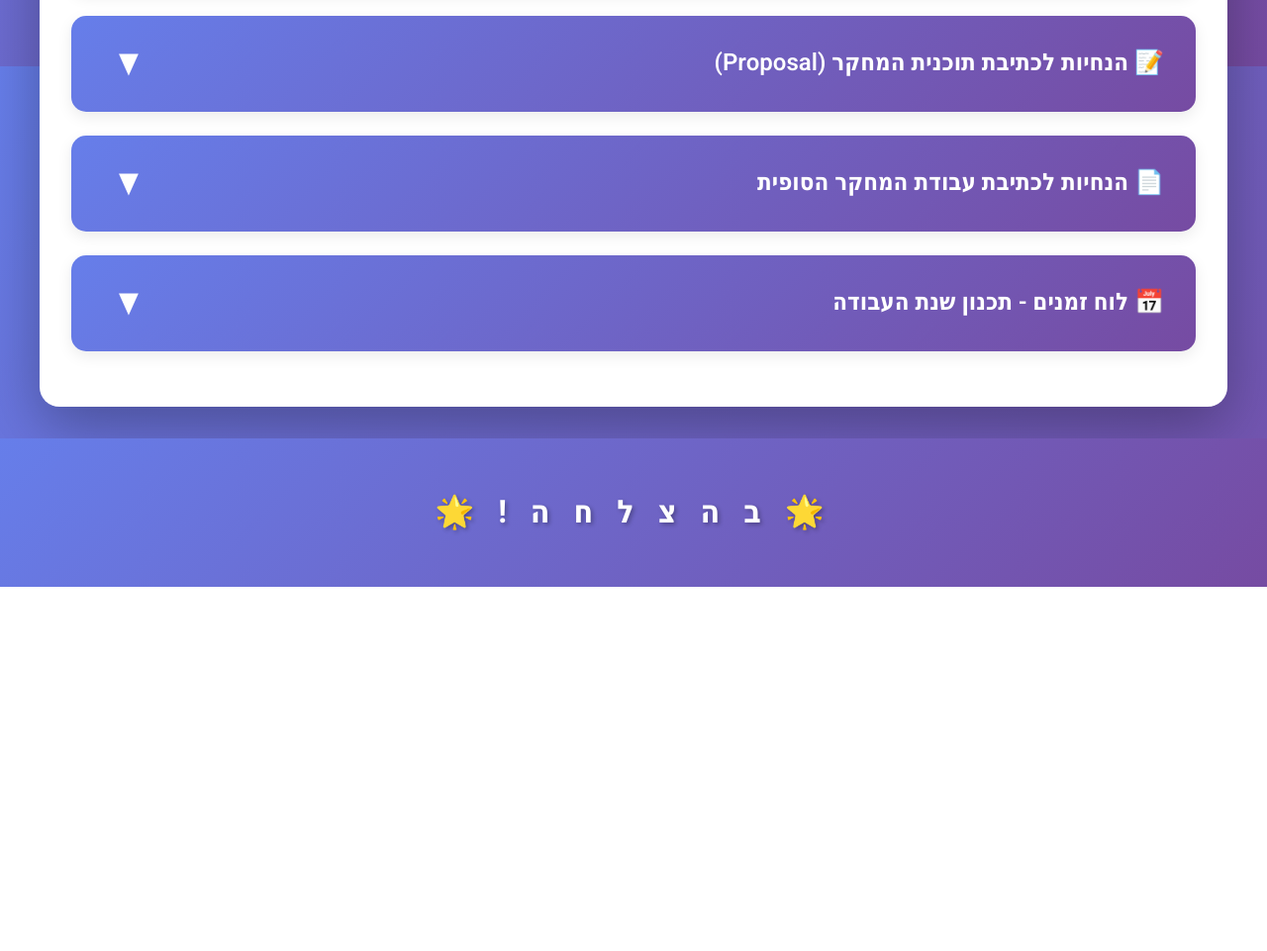
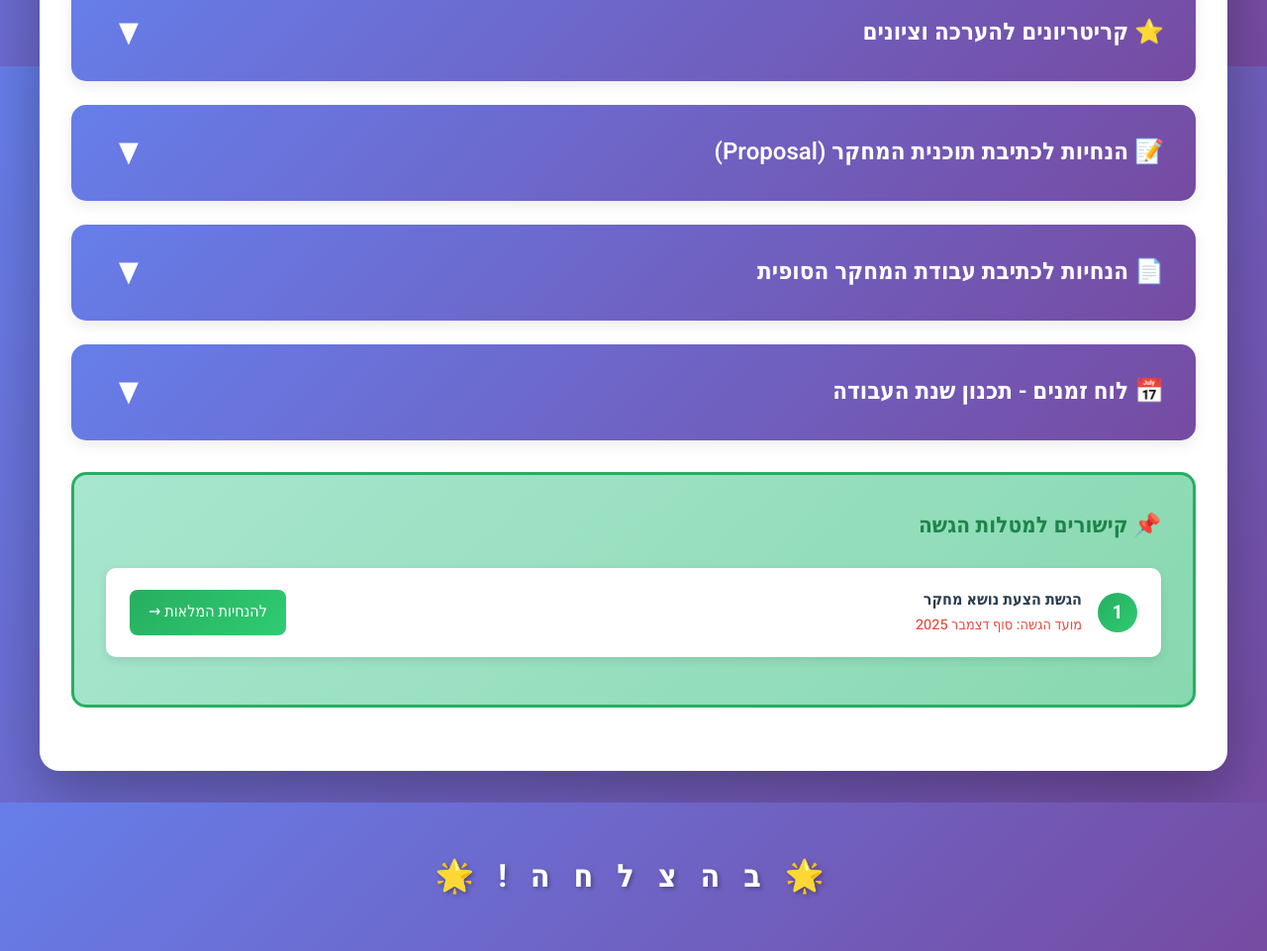
Before and after one commit to shaytsaban/CLB-SEMINAR, a plain HTML site: page index.html in a window 1280 px wide. Shown: the part 1533-2494 px from the top of the page at 99% size. Before the commit the page ends 2126 px from the top, so only its background shows below. Drawn offline with Linux system fonts and the light colour scheme; grey boxes are pictures that could not be loaded.

Commit message:
Add urgent notice banner and assignments section
Added an urgent notice banner and assignments section with styling.

```diff
--- a/index.html
+++ b/index.html
@@ -18,6 +18,38 @@
             color: #2c3e50;
             background: linear-gradient(135deg, #667eea 0%, #764ba2 100%);
             background-attachment: fixed;
+        }
+        /* Urgent Notice Banner */
+        .urgent-notice {
+            background: linear-gradient(135deg, #ff6b6b 0%, #ee5a24 100%);
+            color: white;
+            padding: 1.2rem 2rem;
+            text-align: center;
+            font-size: 1.15rem;
+            font-weight: 600;
+            box-shadow: 0 4px 15px rgba(0,0,0,0.3);
+            position: relative;
+            z-index: 100;
+            animation: urgentPulse 2s ease-in-out infinite;
+        }
+        .urgent-notice a {
+            color: #fff;
+            background: rgba(255,255,255,0.25);
+            padding: 0.4rem 1rem;
+            border-radius: 20px;
+            text-decoration: none;
+            margin-right: 0.5rem;
+            transition: all 0.3s;
+            display: inline-block;
+            margin-top: 0.5rem;
+        }
+        .urgent-notice a:hover {
+            background: rgba(255,255,255,0.4);
+            transform: scale(1.05);
+        }
+        @keyframes urgentPulse {
+            0%, 100% { box-shadow: 0 4px 15px rgba(0,0,0,0.3); }
+            50% { box-shadow: 0 4px 25px rgba(255,107,107,0.5); }
         }
         .hero {
             background: linear-gradient(135deg, rgba(102, 126, 234, 0.95) 0%, rgba(118, 75, 162, 0.95) 100%);
@@ -630,6 +662,76 @@
             margin: 1.5rem 0;
             border-right: 5px solid #e17055;
         }
+        /* Assignment Links Section */
+        .assignments-section {
+            background: linear-gradient(135deg, #a8e6cf 0%, #88d8b0 100%);
+            padding: 2rem;
+            border-radius: 15px;
+            margin: 2rem 0;
+            border: 3px solid #27ae60;
+        }
+        .assignments-section h3 {
+            color: #1e8449;
+            font-size: 1.4rem;
+            margin-bottom: 1.5rem;
+            display: flex;
+            align-items: center;
+            gap: 0.5rem;
+        }
+        .assignment-link-card {
+            background: white;
+            padding: 1.2rem 1.5rem;
+            border-radius: 10px;
+            margin-bottom: 1rem;
+            display: flex;
+            justify-content: space-between;
+            align-items: center;
+            box-shadow: 0 3px 10px rgba(0,0,0,0.1);
+            transition: all 0.3s;
+        }
+        .assignment-link-card:hover {
+            transform: translateX(-5px);
+            box-shadow: 0 5px 15px rgba(0,0,0,0.15);
+        }
+        .assignment-link-card .info {
+            display: flex;
+            align-items: center;
+            gap: 1rem;
+        }
+        .assignment-link-card .number {
+            background: linear-gradient(135deg, #27ae60 0%, #2ecc71 100%);
+            color: white;
+            width: 2.5rem;
+            height: 2.5rem;
+            border-radius: 50%;
+            display: flex;
+            align-items: center;
+            justify-content: center;
+            font-weight: bold;
+            font-size: 1.2rem;
+        }
+        .assignment-link-card .title {
+            font-weight: 600;
+            color: #2c3e50;
+        }
+        .assignment-link-card .deadline {
+            font-size: 0.9rem;
+            color: #e74c3c;
+            font-weight: 500;
+        }
+        .assignment-link-card a {
+            background: linear-gradient(135deg, #27ae60 0%, #2ecc71 100%);
+            color: white;
+            padding: 0.6rem 1.2rem;
+            border-radius: 8px;
+            text-decoration: none;
+            font-weight: 500;
+            transition: all 0.3s;
+        }
+        .assignment-link-card a:hover {
+            background: linear-gradient(135deg, #1e8449 0%, #27ae60 100%);
+            transform: scale(1.05);
+        }
         .footer {
             text-align: center;
             padding: 3rem;
@@ -690,10 +792,28 @@
                 flex-direction: column;
                 align-items: flex-start;
             }
+            .urgent-notice {
+                font-size: 1rem;
+                padding: 1rem;
+            }
+            .assignment-link-card {
+                flex-direction: column;
+                gap: 1rem;
+                text-align: center;
+            }
+            .assignment-link-card .info {
+                flex-direction: column;
+            }
         }
     </style>
 </head>
 <body>
+    <!-- Urgent Notice Banner -->
+    <div class="urgent-notice">
+        ⚠️ <strong>שימו לב!</strong> מועד מטלת הגשה 1 מתקרב (הגדרת נושא) – ראו פרטים באתר
+        <a href="1-ChoosingTopic.html">📋 להנחיות המלאות</a>
+    </div>
+
     <div class="hero">
         <h1>🎓 סמינר בניהול פיננסי והשקעות 🎓</h1>
         <div class="subtitle">המרכז האקדמי למשפט ולעסקים רמת גן</div>
@@ -1266,6 +1386,22 @@
                     </div>
                 </div>
             </div>
+
+            <!-- Assignments Links Section -->
+            <div class="assignments-section">
+                <h3>📌 קישורים למטלות הגשה</h3>
+                <div class="assignment-link-card">
+                    <div class="info">
+                        <span class="number">1</span>
+                        <div>
+                            <div class="title">הגשת הצעת נושא מחקר</div>
+                            <div class="deadline">מועד הגשה: סוף דצמבר 2025</div>
+                        </div>
+                    </div>
+                    <a href="1-ChoosingTopic.html">להנחיות המלאות →</a>
+                </div>
+            </div>
+
         </div>
     </div>
     <div class="footer">
@@ -1311,24 +1447,6 @@
             // Scroll to top
             window.scrollTo({ top: 0, behavior: 'smooth' });
         }
-        // Optional: Close other sections when opening one (accordion behavior)
-        // Uncomment if you want only one section open at a time
-        /*
-        function toggleAccordion(header) {
-            const content = header.nextElementSibling;
-            const isActive = header.classList.contains('active');
-
-            // Close all sections
-            document.querySelectorAll('.accordion-header').forEach(h => h.classList.remove('active'));
-            document.querySelectorAll('.accordion-content').forEach(c => c.classList.remove('active'));
-
-            // Open clicked section if it wasn't active
-            if (!isActive) {
-                header.classList.add('active');
-                content.classList.add('active');
-            }
-        }
-        */
     </script>
 </body>
 </html>
```
